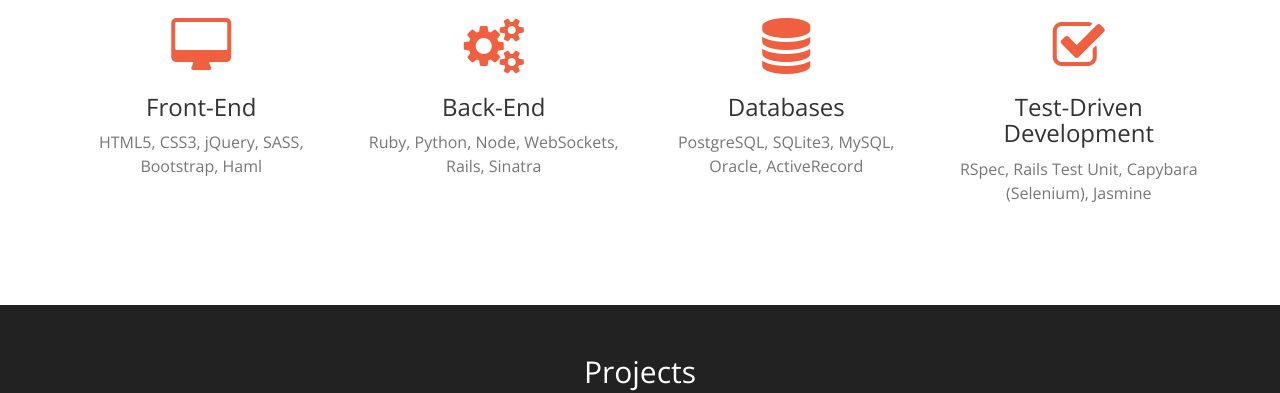
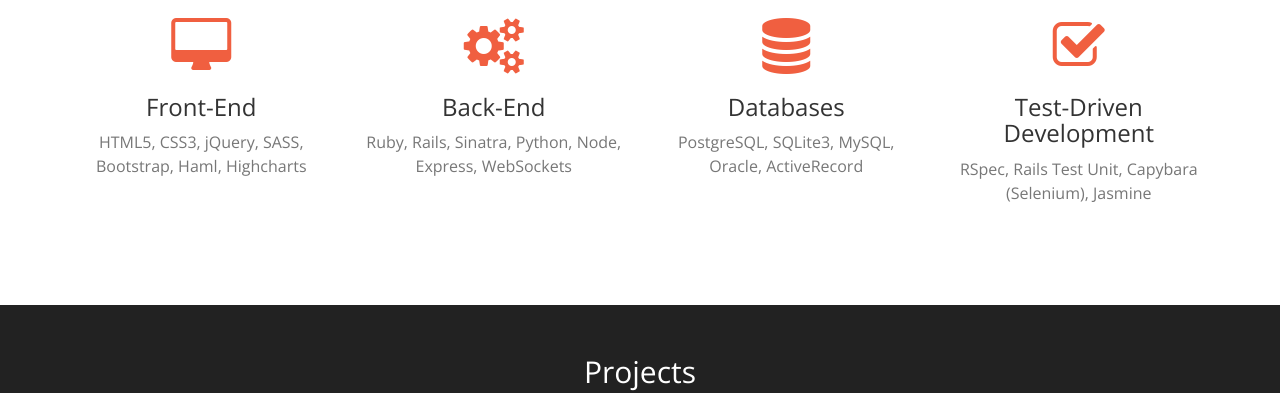
Before and after one commit to parkyngj/parkyngj.github.io, a website: page index.html in a window 1280 px wide. Shown: the part 1540-1933 px from the top of the page. Drawn offline with nearby package versions, Linux system fonts and the light colour scheme.

Commit message:
Update front-end and back-end technical skill list

```diff
--- a/index.html
+++ b/index.html
@@ -115,14 +115,14 @@
                     <div class="service-box">
                         <i class="fa fa-4x fa-desktop text-primary sr-icons"></i>
                         <h3>Front-End</h3>
-                        <p class="text-muted">HTML5, CSS3, jQuery, SASS, Bootstrap, Haml</p>
+                        <p class="text-muted">HTML5, CSS3, jQuery, SASS, Bootstrap, Haml, Highcharts</p>
                     </div>
                 </div>
                 <div class="col-lg-3 col-md-6 text-center">
                     <div class="service-box">
                         <i class="fa fa-4x fa-cogs text-primary sr-icons"></i>
                         <h3>Back-End</h3>
-                        <p class="text-muted">Ruby, Python, Node, WebSockets, Rails, Sinatra</p>
+                        <p class="text-muted">Ruby, Rails, Sinatra, Python, Node, Express, WebSockets</p>
                     </div>
                 </div>
                 <div class="col-lg-3 col-md-6 text-center">
```
